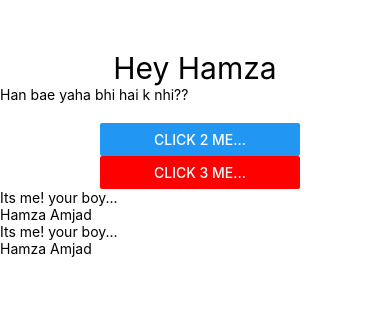
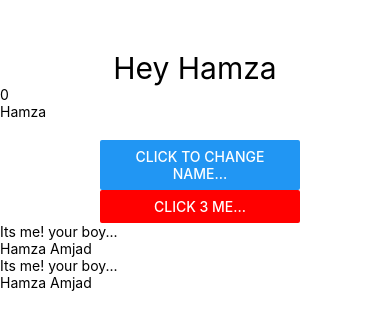
Before and after one commit to hamzaamj/TestMobileApp, a React Native app: screen / in a window 390 px wide. Shown: the top 330 px of the page. Built offline with nearby package versions, Linux system fonts and the light colour scheme.

Commit message:
changing variable using states

```diff
--- a/App.tsx
+++ b/App.tsx
@@ -1,20 +1,28 @@
-import React from 'react';
+import React, {useState} from 'react';
 import {Text,View, Button} from 'react-native';
 import UserData from "./components/UserData";
 
 const App = ()=>{
+    let nameArr = ['Hamza', 'Hammad', 'Hanan', 'AbdulRehman', 'Abdullah'];
+    const [counter, setCounter] = useState(0);
+    const [name, setName] = useState(nameArr[counter]);
     const ClickEvt = () =>{
-        console.warn("Hey! to click krwa he liya");
+        setCounter(prevCounter => {
+                const newCounter = prevCounter >= 4 ? 0 : prevCounter + 1;
+                setName(nameArr[newCounter]);
+                return newCounter;
+            });
     }
     const ClickEvtVal = (val)=>{
-        console.warn(val);
+        console.warn("hey there")
     }
     return (
         <View>
             <Text style={{marginTop:50,fontSize:30, textAlign:'center'}}>Hey Hamza</Text>
-            <Text>Han bae yaha bhi hai k nhi??</Text>
+            <Text>{counter}</Text>
+            <Text>{name}</Text>
             <View style={{marginTop:20, width:300, paddingLeft:100}}>
-                <Button title='Click 2 me...' onPress={ClickEvt} />
+                <Button title='Click to change name...' onPress={ClickEvt} />
                 <Button title='Click 3 me...' color={'red'} onPress={() => ClickEvtVal("Hey Hamza")} />
             </View>
             <UserData/>
```
